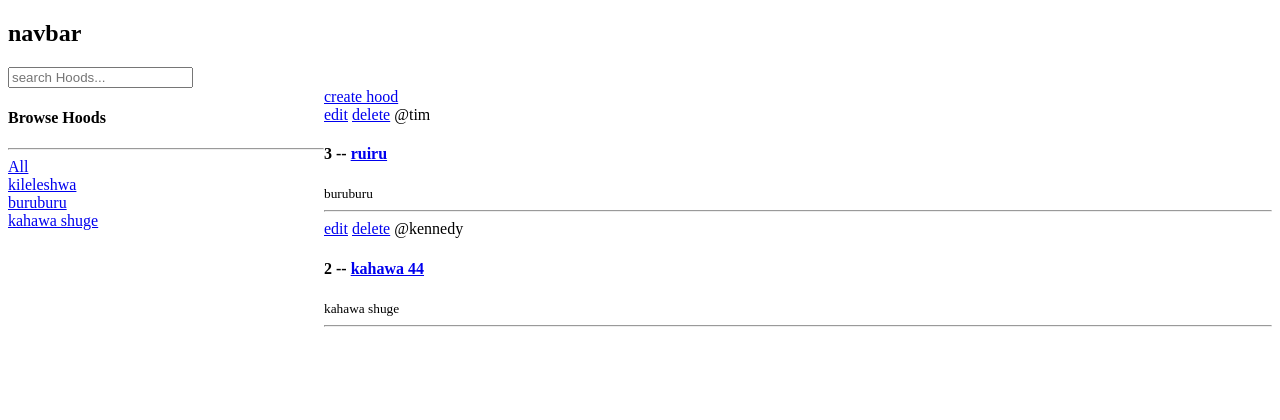
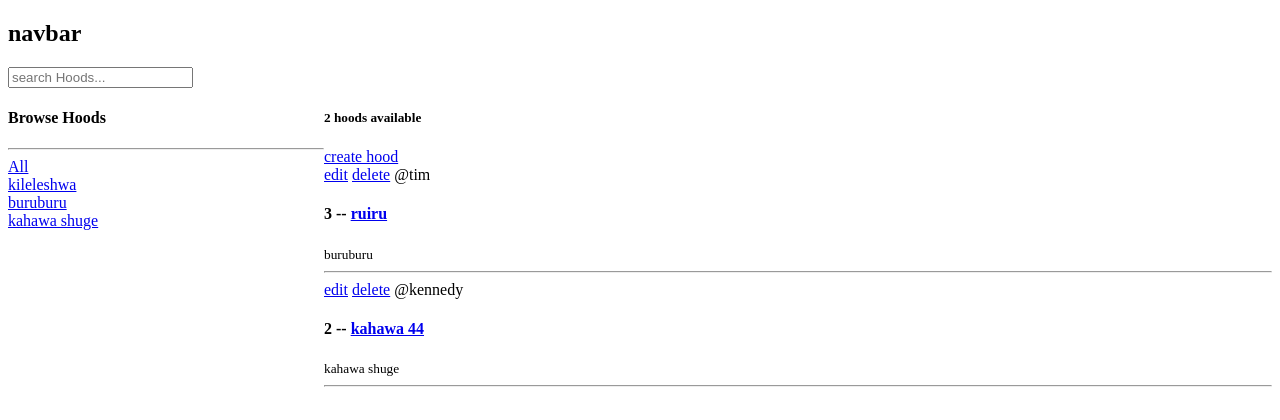
Before and after one commit to kennedybabu/my-hood, a Django app: page / in a window 1280 px wide. Shown: the top 420 px of the page. Run offline with Django 4.2, Linux system fonts and the light colour scheme; data comes from the database, SQL or seed files in the repository.

Commit message:
feature:display the hood count

```diff
--- a/app/templates/app/home.html
+++ b/app/templates/app/home.html
@@ -25,6 +25,7 @@
         </div>
 
         <div>
+            <h5>{{ hood_count }} hoods available</h5>
             <a href="{% url 'create_hood' %}">create hood</a>
             {% for hood in hoods %}
 
--- a/app/templates/navbar.html
+++ b/app/templates/navbar.html
@@ -1,6 +1,5 @@
 <h2>navbar</h2>
 
 <form action="{% url 'home' %}" method="GET">
-
     <input type="text" name='q' placeholder="search Hoods..."/>
 </form>
--- a/app/views.py
+++ b/app/views.py
@@ -1,6 +1,7 @@
 from django.shortcuts import render, redirect
 from .models import Hood, Location
 from .forms import HoodForm
+from django.db.models import Q
 
 
 
@@ -9,14 +10,17 @@ from .forms import HoodForm
 def home(request):
     q = request.GET.get('q') if request.GET.get('q') != None else ''
 
-    hoods = Hood.objects.filter(location__name__icontains=q)
+    hoods = Hood.objects.filter(Q(location__name__icontains=q) | Q(name__icontains=q))
     locations = Location.objects.all()
+    hood_count = hoods.count()
 
     context = {
         'hoods':hoods,
-        'locations':locations
+        'locations':locations,
+        'hood_count':hood_count
     }
     return render(request, 'app/home.html', context)
+
 
 def hood(request, pk):
     hood = Hood.objects.get(id=pk)
@@ -24,6 +28,7 @@ def hood(request, pk):
         'hood':hood
     }
     return render(request, 'app/hood.html', context)
+
 
 def createHood(request):
     form = HoodForm()
```
